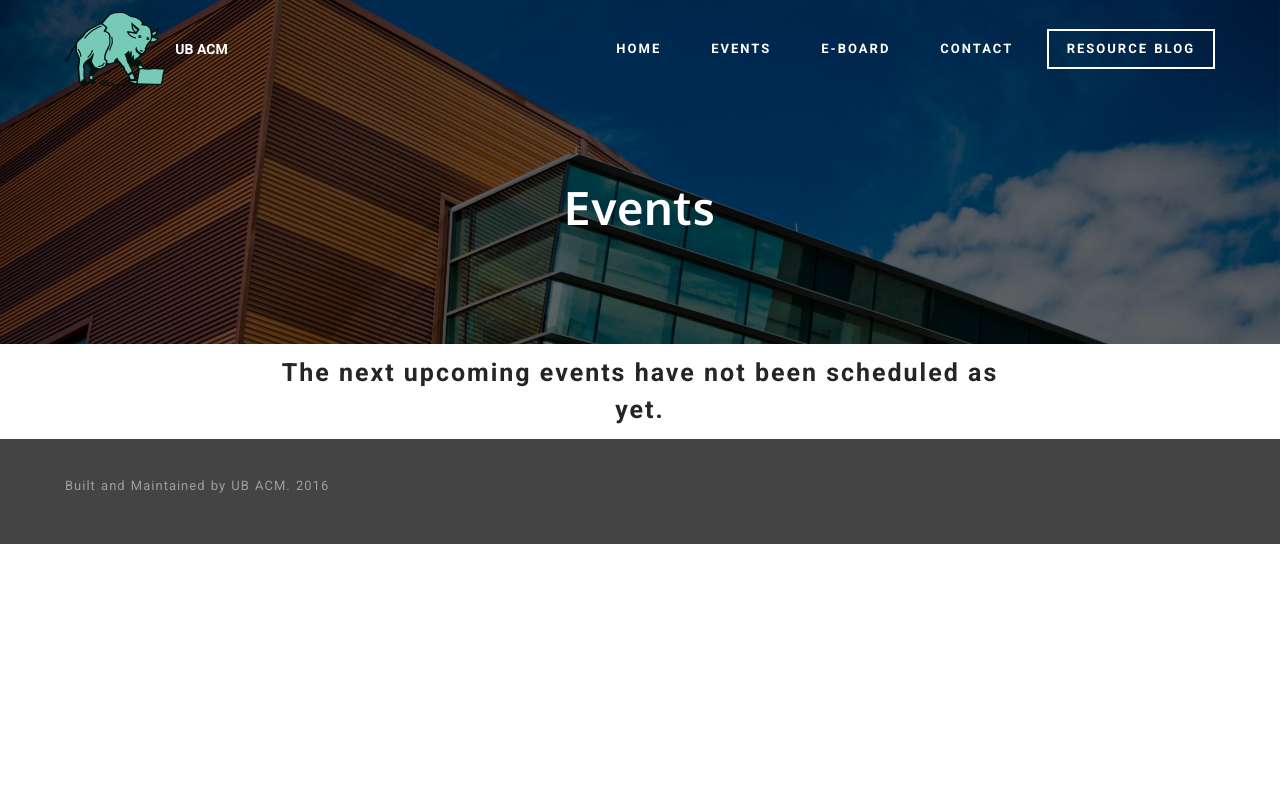
After one commit to StephenOrJames/ubacm-website-2016, a Django app: page /events/ in a window 1280 px wide. The commit adds this page. Run offline with Django 3.2, Linux system fonts and the light colour scheme; data that the repository does not hold is empty; some libraries are stand-ins or nearby versions.

Commit message:
Created an events page
- If more than 4 events are loaded for the index page, a button is also shown linking to the events page.
- The events page lists all events in ascending order by date, but does not include pictures like the index page does.

```diff
--- /dev/null
+++ b/events/urls.py
@@ -0,0 +1,6 @@
+from django.conf.urls import url
+from events import views
+
+urlpatterns = [
+    url(r'^$', views.EventsList.as_view(), name="index"),
+]
--- a/events/views.py
+++ b/events/views.py
@@ -1,3 +1,8 @@
-from django.shortcuts import render
+from django.views.generic.list import ListView
 
-# Create your views here.
+from .models import Event
+
+
+class EventsList(ListView):
+    model = Event
+    template_name = 'events.html'
--- a/main/views.py
+++ b/main/views.py
@@ -15,10 +15,10 @@ from main.models import ContactForm, EBoard, BackgroundImage
 
 def index(request):
     current_date = datetime.date.today().strftime("%Y-%m-%d")
-    one_month_away = (datetime.date.today() + datetime.timedelta(days=62)).strftime("%Y-%m-%d")
-    events = Event.objects.filter(date__range=[current_date, one_month_away]).order_by('-date').all()[:4]
+    two_months_away = (datetime.date.today() + datetime.timedelta(days=62)).strftime("%Y-%m-%d")
+    events = Event.objects.filter(date__range=[current_date, two_months_away]).order_by('-date').all()
     if len(events) < 4:
-        events = Event.objects.order_by('-date').all()[:4]
+        events = Event.objects.order_by('-date').all()
     eboard = EBoard.objects.filter(id=len(EBoard.objects.all())).first()
     background = BackgroundImage.objects.first()
     return render(request, 'index.html',
--- /dev/null
+++ b/templates/events.html
@@ -0,0 +1,61 @@
+{% extends 'layout.html' %}
+{% load static from staticfiles %}
+
+{% block content %}
+    <section class="content-2 simple col-1 col-undefined mbr-parallax-background mbr-after-navbar" id="content5-77"
+             style="background-image: url({% static 'main/images/davis.jpg' %});">
+        <div class="mbr-overlay" style="opacity: 0.6; background-color: rgb(0, 0, 0);"></div>
+        <div class="container">
+            <div class="row">
+                <div>
+                    <div class="thumbnail">
+                        <div class="caption">
+                            <h3>Events</h3>
+                            <div class="row">
+                                <div class="col-lg-6 col-lg-offset-3 col-md-10 col-md-offset-1">
+                                    <form method="post">
+                                    </form>
+                                </div>
+                            </div>
+                        </div>
+                    </div>
+                </div>
+            </div>
+        </div>
+    </section>
+
+    {% if event_list %}
+        {% for event in event_list reversed %}
+            <section class="mbr-section" style="padding: 10px;" id="header3-78">
+                <div class="mbr-section__container container mbr-section__container--first" style="padding: 15px">
+                    <div class="mbr-header mbr-header--wysiwyg row">
+                        <div class="col-sm-8 col-sm-offset-2">
+                            <h3 class="mbr-header__text">{{ event.name }}</h3>
+                            <p class="mbr-header__subtext">
+                                {{ event.date }} - {{ event.time }}</p>
+                            <p class="mbr-header__subtext">
+                                {{ event.location }}</p>
+                            {% if event.description|length > 5 %}
+                                <p style="border-top: 1px solid #eee; padding-top: 10px;">{{ event.description }}</p>
+                            {% endif %}
+                            {% if event.link|length > 5 %}
+                                <p class="group"><a href="{{ event.link }}" target="_blank" class="btn btn-info">MORE
+                                    INFO</a></p>
+                            {% endif %}
+                        </div>
+                    </div>
+                </div>
+            </section>
+        {% endfor %}
+    {% else %}
+        <section class="mbr-section" style="padding: 5px;" id="header3-78">
+            <div class="mbr-section__container container mbr-section__container--first" style="padding: 15px">
+                <div class="mbr-header mbr-header--wysiwyg row">
+                    <div class="col-sm-8 col-sm-offset-2">
+                        <h3 class="mbr-header__text text-center">The next upcoming events have not been scheduled as yet.</h3>
+                    </div>
+                </div>
+            </div>
+        </section>
+    {% endif %}
+{% endblock %}
--- a/ubacm/urls.py
+++ b/ubacm/urls.py
@@ -34,6 +34,7 @@ urlpatterns = [
     url(r'^join/save$', easy_signup_post, name="easy_signup_post"),
 
     url(r'^blog/', include('blog.urls', namespace="blog")),
+    url(r'^events/', include('events.urls', namespace="events")),
 
     # Admin Pages
     url(r'^grappelli/', include('grappelli.urls')),
```
Also changed, not shown: templates/index.html (+14 -2 lines).
